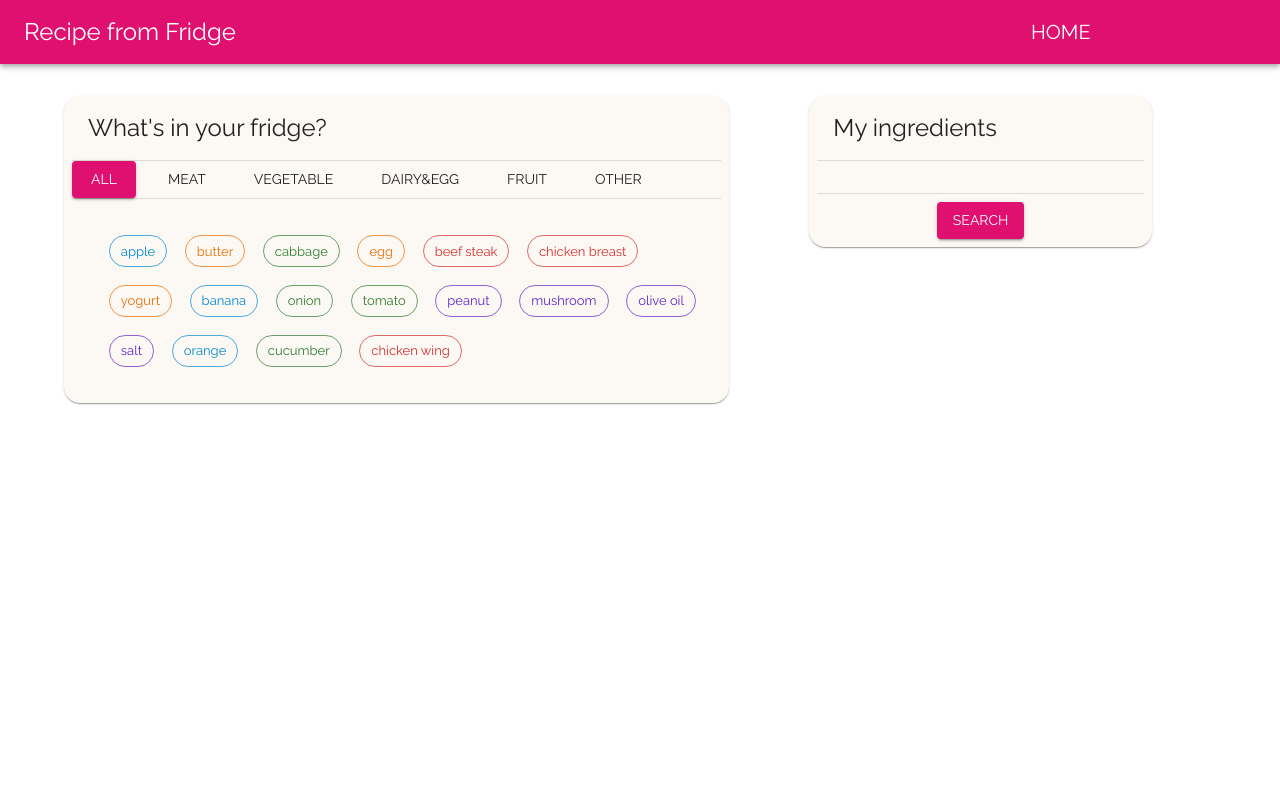
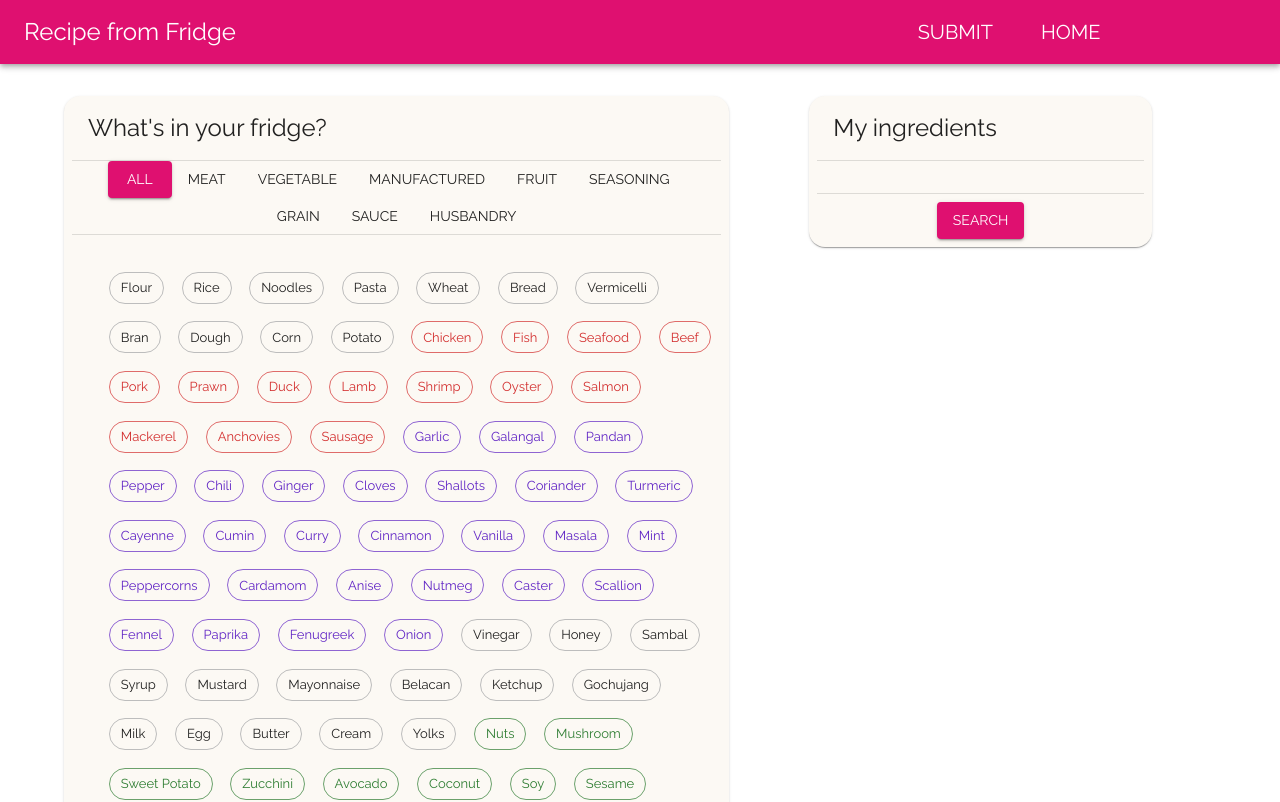
Before and after one commit to lycoris106/wp_final, a React (Create React App) app in the folder frontend/: page /search in a window 1280 px wide. Shown: the top 802 px of the page. Built offline with nearby package versions, Linux system fonts and the light colour scheme.

Commit message:
basic frontend fin

```diff
--- a/frontend/src/components/Layout/Header.js
+++ b/frontend/src/components/Layout/Header.js
@@ -43,12 +43,20 @@ const Header = () => {
         {/* Router Button */}
         <Box sx={{ flexGrow: 0.2, display: { xs: 'none', md: 'flex' } }}>
           <Button
+            key={"Submit"}
+            onClick={() => { navigate(`/submit`) }}
+            sx={{ fontSize: 20, color: 'inherit', display: 'block', px: 3 }}
+          >
+            {"Submit"}
+          </Button>
+          <Button
             key={"Home"}
             onClick={() => { navigate(`/search`) }}
-            sx={{ fontSize: 20, color: 'inherit', display: 'block' }}
+            sx={{ fontSize: 20, color: 'inherit', display: 'block', px: 3}}
           >
             {"Home"}
           </Button>
+
           {/* <Button
             key={"About"}
             onClick={() => { navigate(`/login/${UserData.username}/about`) }}
--- a/frontend/src/components/RecipeCard.js
+++ b/frontend/src/components/RecipeCard.js
@@ -22,14 +22,14 @@ const colorMap = {
 }
 
 
-export default function RecipeCard({id, imageURL, title, tags, searchList}) {
+export default function RecipeCard({id, imageURL, title, tags, searchList, recipes}) {
   // console.log(tagDict);
 
   return (
     <Card sx={{ width: 340, height: 380 }}>
       <CardActionArea component={Link}
         to={`/detail/${id}`}
-        state={{ searchList: searchList }}
+        state={{ searchList: searchList, recipes: recipes }}
       >
       {/* <CardActionArea> */}
       {/* <Link
--- a/frontend/src/containers/Detail.js
+++ b/frontend/src/containers/Detail.js
@@ -1,5 +1,5 @@
 import { useContext, useEffect } from "react";
-import { useParams, useLocation } from 'react-router-dom';
+import { useParams, useLocation, Link } from 'react-router-dom';
 import Layout from "../components/Layout/Layout.js";
 import InstructList from "../components/Detail/InstructList.js";
 import IngredItem from "../components/Detail/IngredItem"
@@ -51,10 +51,18 @@ const StyledPaper = styled(Paper, {
 
 const Detail = () => {
 
+  let { id } = useParams();
+
   const location = useLocation();
   const searchList = location.state.searchList;
+  const recipes = location.state.recipes;
+  const curRecipe = recipes.find((rec) => {
+    return rec.id === id;
+  })
+  const prevID = curRecipe.prev;
+  const nextID = curRecipe.next;
 
-  let { id } = useParams();
+
 
   const { data, loading, subscribeToMore } = useQuery(GET_RECIPE_QUERY, {
     variables: {
@@ -62,6 +70,10 @@ const Detail = () => {
       ingredients: searchList
     }
   });
+
+  const handleSwap = () => {
+
+  }
 
   useEffect(() => {
     // console.log('data', data);
@@ -80,12 +92,25 @@ const Detail = () => {
   return (
     <Layout>
       <Box sx={{ display: "flex", justifyContent: "space-between", mb: 3 }}>
-        <Button variant="contained" style={{textTransform: 'none'}}>
-          Prev Recipe
-        </Button>
-        <Button variant="contained" style={{textTransform: 'none'}}>
-          Next Recipe
-        </Button>
+        <Link
+          to={`/detail/${prevID}`}
+          state={{ searchList: searchList, recipes: recipes }}
+          style={{ textDecoration: 'none' }}
+        >
+          <Button variant="contained" style={{textTransform: 'none'}} >
+            Prev Recipe
+          </Button>
+        </Link>
+
+        <Link
+          to={`/detail/${nextID}`}
+          state={{ searchList: searchList, recipes: recipes }}
+          style={{ textDecoration: 'none' }}
+        >
+          <Button variant="contained" style={{textTransform: 'none'}} >
+            Next Recipe
+          </Button>
+        </Link>
       </Box>
 
       <Grid container spacing={1}>
--- a/frontend/src/containers/Result.js
+++ b/frontend/src/containers/Result.js
@@ -44,6 +44,7 @@ const Result = (props) => {
                   title={recipe.title}
                   tags={recipe.tags}
                   searchList={ingredList}
+                  recipes={data.recipes}
                 />
               </Grid>
             )
--- a/frontend/src/containers/Search.js
+++ b/frontend/src/containers/Search.js
@@ -17,14 +17,28 @@ import {
 } from '@mui/material';
 
 
-import ingredData from '../devFiles/ingredData.json';
+import ingredData from '../json/ingredients.json';
+
+const ingredSet = [];
+Object.keys(ingredData).forEach((key) => {
+  ingredData[key].forEach((li) => {
+    if (!ingredSet.hasOwnProperty(li)) {
+      ingredSet[li] = key;
+    }
+
+  })
+})
 
 const colorMap = {
-  "meat": "error",
-  "vegetable": "success",
-  "dairy&egg": "warning",
-  "fruit": "info",
-  "other": "secondary"
+  meat: "error",
+  vegetable: "success",
+  manufactured: "warning",
+  fruit: "info",
+  seasoning: "secondary",
+  grain: "default",
+  sauce: "default",
+  husbandry: "default"
+
 };
 
 const Search = () => {
@@ -64,7 +78,7 @@ const Search = () => {
                 title="What's in your fridge?"
               />
               <Divider />
-              <Stack direction="row" spacing={2}>
+              <Box sx={{ display: "flex", justifyContent: "center", flexWrap: 'wrap'}}>
                 <Button
                   value={'All'}
                   variant={('All' === filter)? "contained" : "default" }
@@ -85,7 +99,7 @@ const Search = () => {
                     );
                   })
                 }
-              </Stack>
+              </Box>
               <Divider />
               <CardContent>
                 <Grid
@@ -94,29 +108,32 @@ const Search = () => {
                   sx={{ m: 1 }}
                 >
                   {
-                    ingredData.map((ingred) => {
-                      let color = undefined;
-                      ingred.type.forEach((clas) => {
-                        if (clas in colorMap) {
-                          color = colorMap[clas];
-                          return
-                        }
-                      })
-                      if (filter === 'All' || ingred.type.includes(filter)) {
+                    (filter === 'All') ?
+                    Object.keys(ingredSet).map((key) => {
+                      let color = colorMap[ingredSet[key]];
                       return (
-                          <Grid key={'grid'+ingred.id}
+                        <Grid key={'grid'+key}
                           item
                         >
-                            <Chip key={'chip'+ingred.id} label={ingred.name}
-                              variant={selected.has(ingred.name)? "outlined" : "outlined"}
-                              color={color} sx={{ m: 0.6, backgroundColor: selected.has(ingred.name)? "#b9b9b9" : "default" }}
-                              onClick={() => handleSelectionChanged(ingred.name)}
+                          <Chip key={'chip'+key} label={key}
+                            variant={"outlined"}
+                            color={color} sx={{ m: 0.6, backgroundColor: selected.has(key)? "#b9b9b9" : "default" }}
+                            onClick={() => handleSelectionChanged(key)}
                           />
                         </Grid>
                       );
-                      }
-
-                      return;
+                    }) : ingredData[filter].map((ingred) => {
+                      return (
+                        <Grid key={'grid'+ingred}
+                          item
+                        >
+                          <Chip key={'chip'+ingred} label={ingred}
+                            variant={"outlined"}
+                            color={colorMap[filter]} sx={{ m: 0.6, backgroundColor: selected.has(ingred)? "#b9b9b9" : "default" }}
+                            onClick={() => handleSelectionChanged(ingred)}
+                          />
+                        </Grid>
+                      );
                     })
                   }
 
@@ -133,13 +150,13 @@ const Search = () => {
               <CardContent>
                 <Box sx={{ display: 'flex', flexWrap: 'wrap'}}>
                   {
-                    ingredData.map((ingred) => {
-                      if (selected.has(ingred.name)) {
+                    Object.keys(ingredSet).map((key) => {
+                      if (selected.has(key)) {
                         return (
-                          <Chip key={'chip_'+ingred.id} label={ingred.name}
+                          <Chip key={'chip_'+key} label={key}
                             variant="outlined"
                             sx={{ m: 0.6 }}
-                            onDelete={() => handleIngredDelete(ingred.name)}
+                            onDelete={() => handleIngredDelete(key)}
                           />
                         )
                       }
--- a/frontend/src/containers/Submit.js
+++ b/frontend/src/containers/Submit.js
@@ -3,6 +3,7 @@ import Layout from "../components/Layout/Layout";
 import IngredientInput from "../components/Submit/IngredientInput";
 import InstructionInput from "../components/Submit/InstructionInput";
 import AddIcon from "@mui/icons-material/Add";
+import CloseIcon from '@mui/icons-material/Close';
 import CancelIcon from '@mui/icons-material/Cancel';
 import {
   TextField,
@@ -16,7 +17,8 @@ import {
   Card,
   CardHeader,
   CardContent,
-  Grid
+  Grid,
+  Snackbar
 } from "@mui/material";
 
 import { useMutation } from '@apollo/client';
@@ -46,6 +48,29 @@ const Submit = () => {
   const [recipeData, setRecipeData] = useState({});
 
   const [createRecipe] = useMutation(CREATE_RECIPE_MUTATION);
+
+  const [open, setOpen] = useState(false);
+
+  const handleClose = (event, reason) => {
+    if (reason === 'clickaway') {
+      return;
+    }
+
+    setOpen(false);
+  };
+
+  const action = (
+    <>
+      <IconButton
+        size="small"
+        aria-label="close"
+        color="inherit"
+        onClick={handleClose}
+      >
+        <CloseIcon fontSize="small" />
+      </IconButton>
+    </>
+  );
 
   // console.log(allTags);
 
@@ -129,6 +154,14 @@ const Submit = () => {
         input: recipeData
       },
     });
+
+    setTitle('');
+    setUrl('');
+    setIngredients([]);
+    setInstructions([]);
+    setTags([]);
+
+    setOpen(true);
   }
 
   useEffect(() => {
@@ -320,6 +353,13 @@ const Submit = () => {
           </Button>
         </Container>
       </form>
+      <Snackbar
+        open={open}
+        autoHideDuration={6000}
+        onClose={handleClose}
+        message="Recipe submited"
+        action={action}
+      />
     </Layout>
   );
 
--- a/frontend/src/json/ingredients.json
+++ b/frontend/src/json/ingredients.json
@@ -11,7 +11,7 @@
     "seasoning":
         [
             "Garlic", "Galangal", "Pandan", "Pepper", "Chili", "Ginger", "Cloves", "Shallots", "Coriander",
-            "Turmeric", "Galangal", "Cayenne", "Cumin", "Curry", "Cinnamon", "Vanilla", "Masala", "Mint",
+            "Turmeric", "Cayenne", "Cumin", "Curry", "Cinnamon", "Vanilla", "Masala", "Mint",
             "Peppercorns", "Cardamom", "Anise", "Nutmeg", "Caster", "Scallion", "Fennel", "Paprika", "Fenugreek", "Onion"
         ],
     "sauce":
@@ -40,6 +40,6 @@
         [
             "Cheese", "Chocolate", "Gula Melaka", "Salted Egg", "Tempeh", "Cornstarch", "Tofu", "Tapioca",
             "Wine", "Soda", "Yogurt", "Ghee", "Cheddar", "Shaoxing Wine", "Agar Powder", "Yeast", "Mozzarella",
-            "Curd", "Margarine", "Coconut milk", "Tempeh", "Icing", "Jelly", "Kimchi"
+            "Curd", "Margarine", "Coconut milk", "Icing", "Jelly", "Kimchi"
         ]
 }
```
Lines whose indentation alone changed are shown as unchanged.
